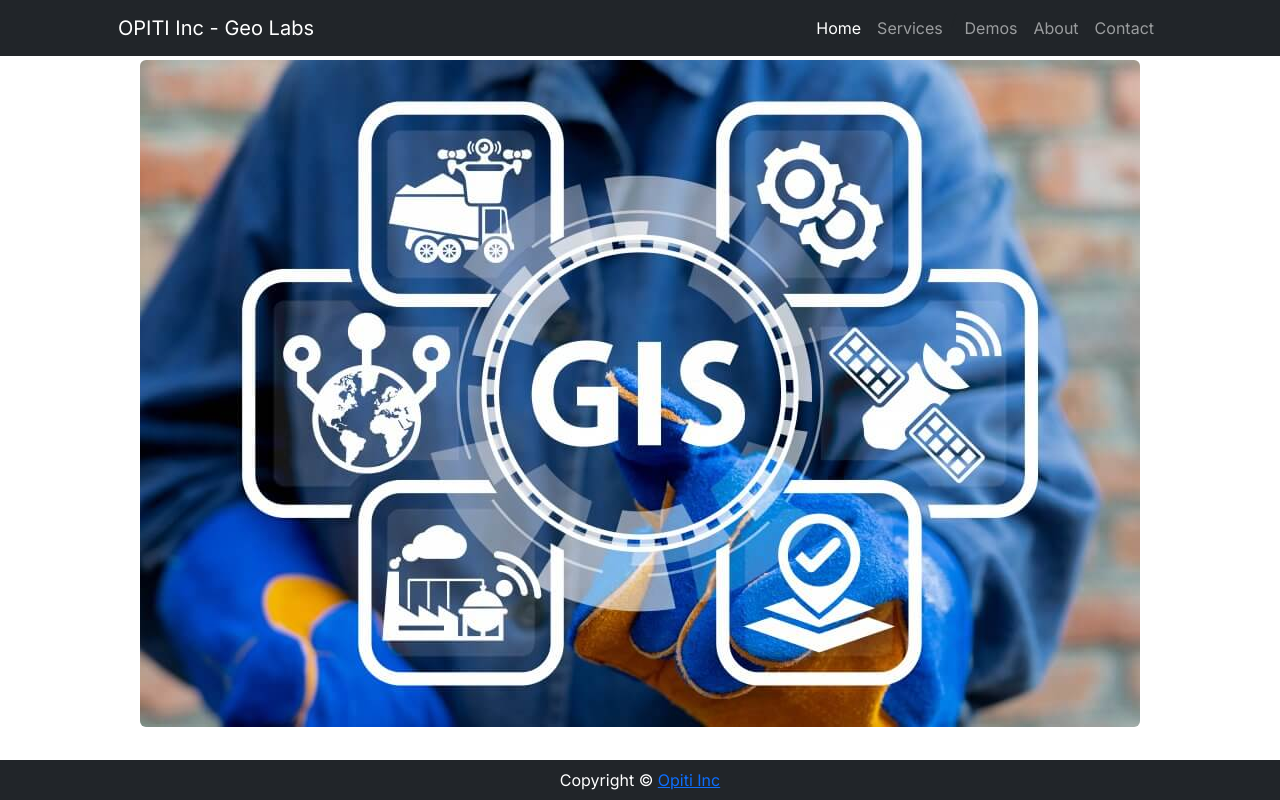
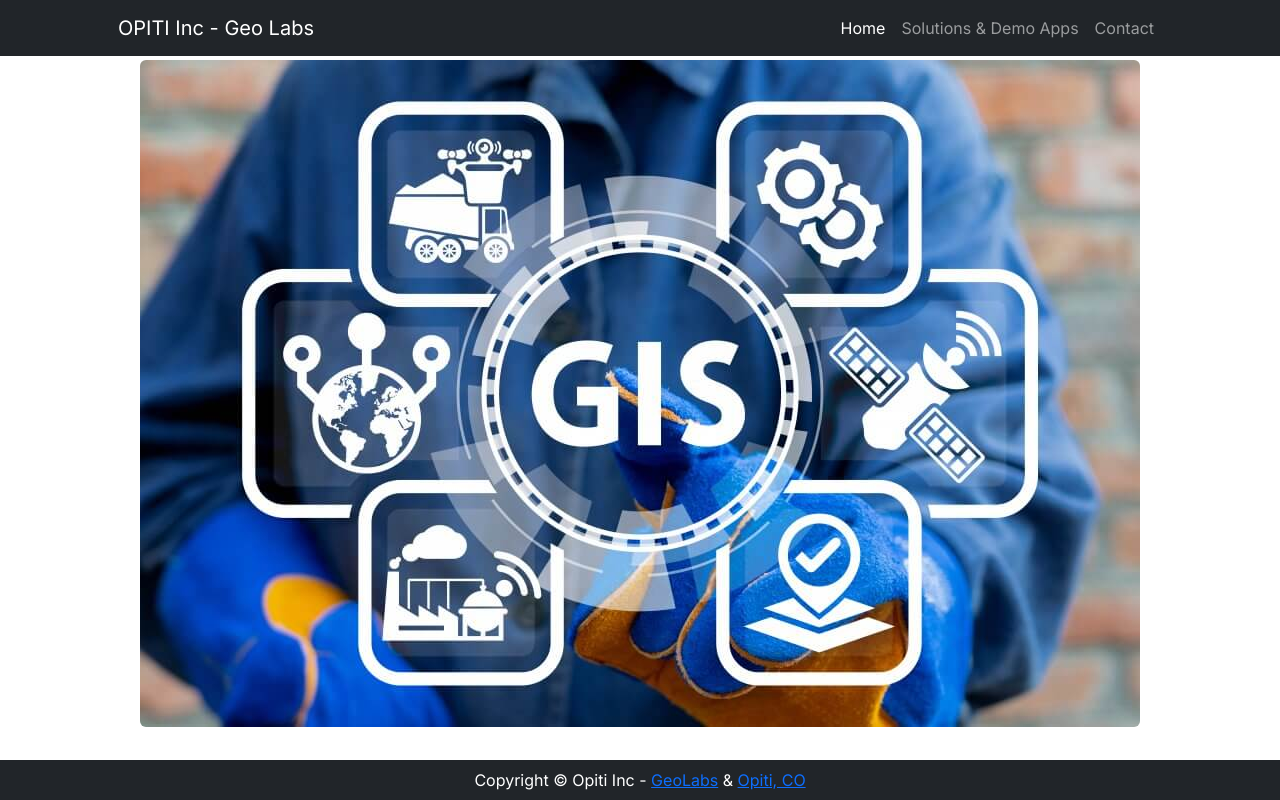
Before and after one commit to OpitiCalvin/OpitiTechGeoLabs, a Next.js app: page / in a window 1280 px wide. Built offline with nearby package versions, Linux system fonts and the light colour scheme.

Commit message:
updates to footer and temporarily disable nav links

```diff
--- a/src/app/components/Footer.jsx
+++ b/src/app/components/Footer.jsx
@@ -6,7 +6,7 @@ const Footer = () => {
       <footer className="mt-auto py-2 bg-dark">
         <div className="container px-4 px-lg-5">
           <p className="m-0 text-center text-white">
-            Copyright &copy; <a href="https://opititechgeolabs.com">Opiti Inc</a>
+            Copyright &copy; Opiti Inc - <a href="https://opititechgeolabs.com">GeoLabs</a> &amp; <a href="https://opiticonsulting.com" target="_blank">Opiti, CO</a>
           </p>
         </div>
       </footer>
--- a/src/app/navigation/Navbar.jsx
+++ b/src/app/navigation/Navbar.jsx
@@ -27,20 +27,21 @@ const Navbar = () => {
                   Home
                 </Link>
               </li>
-              <li className="nav-item">
+              {/* <li className="nav-item">
                 <Link href="#" className="nav-link">
                   Services
                 </Link>
-              </li>/<li className="nav-item">
-                <Link href="/demos" className="nav-link">
-                  Demos
+              </li> */}
+              <li className="nav-item">
+                <Link href="/solutions" className="nav-link">
+                  Solutions & Demo Apps
                 </Link>
               </li>
-              <li className="nav-item">
+              {/* <li className="nav-item">
                 <Link href="#" className="nav-link">
                   About
                 </Link>
-              </li>
+              </li> */}
               <li className="nav-item">
                 <Link href="/contact-us" className="nav-link">
                   Contact
```
